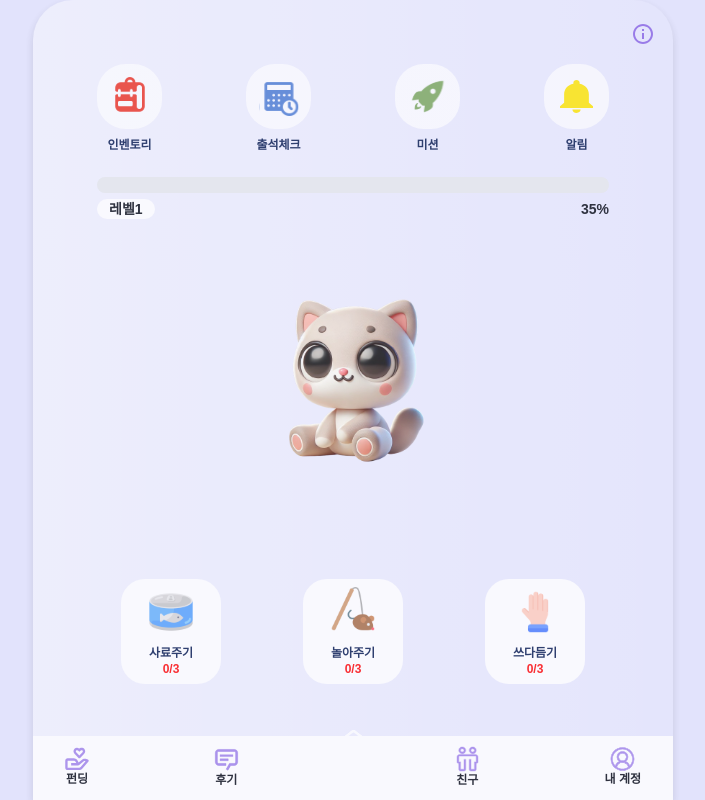
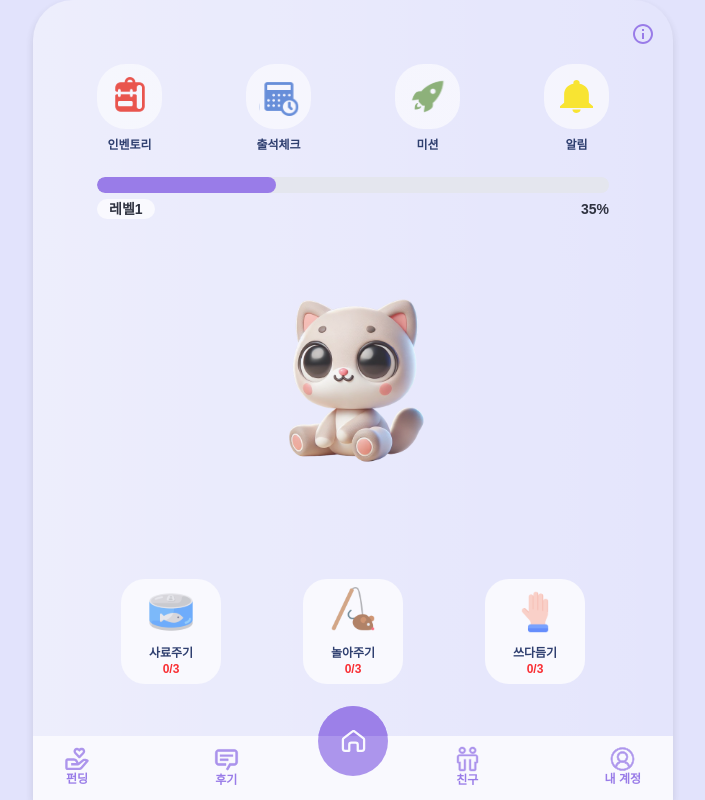
Before and after one commit to 2025-Advanced-Capstone-Chaeum/FE, a Next.js app: page / in a window 1280 px wide. Shown: the whole page, without its empty margins (287-992 px from the left). Built offline with nearby package versions, Linux system fonts and the light colour scheme; a web font is replaced by a local one.

Commit message:
refactor: 메인컬러 코드 수정

```diff
--- a/src/app/globals.css
+++ b/src/app/globals.css
@@ -1,7 +1,7 @@
 @import "tailwindcss";
 
 @theme {
-  --color-primary: #88631E4; /* 보라색 */
+  --color-primary: #8863E4; /* 보라색 */
   --color-secondary: #03174D; /* 글자색 */
   --color-accent: #FF0303; /* 빨간색 */
   --color-background: #E2E3fC; /* 연보라색 */
```
